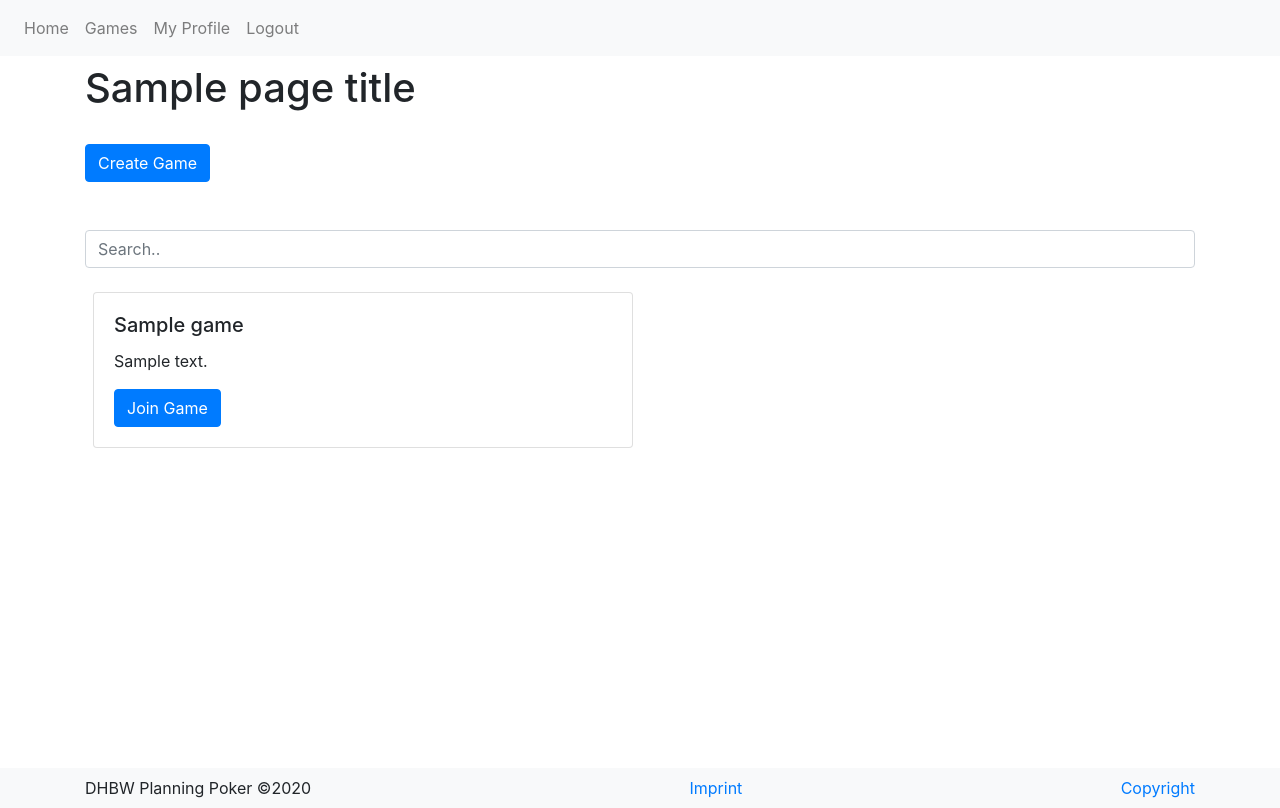
After one commit to Haiyn/dhbw-web-engineering-2, a PHP site: the page made by src/views/game-overview/game-overview.phtml in a window 1280 px wide. The commit adds this page. Run offline with PHP 8.4, Linux system fonts and the light colour scheme; the template is opened without the code that fills it: most values are stand-ins (such as "Sample title", 1, 10 or a date in 2020); some libraries are stand-ins or nearby versions.

Commit message:
working game overview added creator_id to games table other minor fixes

```diff
--- a/db/init.sql
+++ b/db/init.sql
@@ -12,6 +12,7 @@ CREATE TABLE IF NOT EXISTS users (
 );
 CREATE TABLE IF NOT EXISTS games (
     game_id VARCHAR(36) PRIMARY KEY,
+    creator_id VARCHAR(36) NOT NULL REFERENCES users (user_id),
     creation_date TIMESTAMP DEFAULT NOW(),
     title VARCHAR(32) NOT NULL,
     description VARCHAR(256) NOT NULL
--- a/src/components/core/Router.php
+++ b/src/components/core/Router.php
@@ -15,7 +15,7 @@ class Router extends InternalComponent
     private function transformViewNameToControllerName($viewName)
     {
         // If the url has '-' in it, convert it to CamelCase
-        // e.g.: event-overview --> EventOverview
+        // e.g.: game-overview --> GameOverview
         $parts = explode("-", $viewName);
         foreach ($parts as &$part) {
             $part = ucfirst(strtolower($part));
@@ -31,7 +31,7 @@ class Router extends InternalComponent
     private function transformPathToViewName($path)
     {
         // Cut the argument after the host to size
-        // e.g. localhost:8080/event-overview?someparam --> event-overview
+        // e.g. localhost:8080/game-overview?someparam --> game-overview
         $path = ltrim($path, "/");
         $path = trim($path);
         $path = explode("?", $path)[0];
--- a/src/controllers/GameCreateController.php
+++ b/src/controllers/GameCreateController.php
@@ -41,12 +41,17 @@ class GameCreateController extends Controller
      */
     private function createGame($data)
     {
+        if (isset($_SESSION["USER_ID"])) {
+            $data["creator_id"] = $_SESSION["USER_ID"];
+        }
+
         $game_validator = GameValidator::getInstance();
         try {
             $game_validator->validateGameCreateData($data);
         } catch (ValidatorException $exception) {
             $this->setError($exception->getMessage(), $exception->getParams());
         }
+
         $game = Game::getInstance();
         if (!$game->addGame($data)) {
             $this->setError("Game could not be created.");
--- /dev/null
+++ b/src/views/game-overview/game-overview.js
@@ -0,0 +1,17 @@
+$(document).ready(function () {
+    $('#game-overview-search').on('keyup', function () {
+        // Get the search value and put it to lower case
+        const value = $(this).val().toLowerCase();
+        // Filter all cards with the game-overview-filter class
+        $('.game-overview-filter').filter(function () {
+            // Get the title of the card
+            const title = this.querySelector('#game-overview-card-title');
+            if (title != null) {
+                // Toggle the visibility of the card based on the match of the title/ location
+                // and the searched value
+                const toggle = $(title).text().toLowerCase().indexOf(value) > -1;
+                $(this).toggle(toggle);
+            }
+        });
+    });
+});
--- /dev/null
+++ b/src/views/game-overview/game-overview.phtml
@@ -0,0 +1,36 @@
+<!DOCTYPE html>
+<html lang="en">
+<head>
+    <script type="text/javascript" src="/resources/assets/jquery/jquery.min.js"></script>
+    <script type="text/javascript" src="/resources/assets/jqueryui/jquery-ui.js"></script>
+    <?php include "{$_SERVER['DOCUMENT_ROOT']}/views/shared/shared.phtml" ?>
+    <script type="text/javascript" src="/views/game-overview/game-overview.js"></script>
+</head>
+<body>
+    <?php include "{$_SERVER['DOCUMENT_ROOT']}/views/shared/header/header.phtml" ?>
+    <div class="container min-vh-80">
+        <h1><?php if( isset($pageTitle)) echo($pageTitle)?></h1><br/>
+        <a id="game-overview-create-button" href="/game-create" class="btn btn-primary mb-5">Create Game</a>
+        <input id="game-overview-search" type="text" placeholder="Search.." class="form-control mb-3">
+
+        <div id="game-overview-cards" class="row">
+            <?php
+            if (isset($games)):
+                foreach ($games as $game) { ?>
+                    <div class="col-6 game-overview-filter">
+                        <div class="card m-2" style="width: 100%;">
+                            <div class="card-body">
+                                <h5 id="game-overview-card-title" class="card-title"><?=$game->title?></h5>
+                                <p id="game-overview-card-description" class="card-text"><?=$game->description?></p>
+                                <a href="/game-play?game_id=<?=$game->game_id?>" class="btn btn-primary">Join Game</a>
+                            </div>
+                        </div>
+                    </div>
+                <?php }
+            endif;
+            ?>
+        </div>
+    </div>
+    <?php include "{$_SERVER['DOCUMENT_ROOT']}/views/shared/footer/footer.phtml" ?>
+</body>
+<html>
--- a/src/views/shared/header/header.phtml
+++ b/src/views/shared/header/header.phtml
@@ -3,6 +3,7 @@
         <div class="collapse navbar-collapse" id="navbarNavAltMarkup">
             <div class="navbar-nav">
                 <a class="nav-item nav-link <?= strpos($_SERVER['REQUEST_URI'], "home") ? "active" : "" ?>" href="/home">Home</a>
+                <a class="nav-item nav-link <?= strpos($_SERVER['REQUEST_URI'], "home") ? "active" : "" ?>" href="/game-overview">Games</a>
                 <a class="nav-item nav-link" <?= strpos($_SERVER['REQUEST_URI'], "profile") ? "active" : "" ?> href="#">My Profile</a>
                 <a class="nav-item nav-link" href="/login?logout">Logout</a>
             </div>
--- a/src/views/shared/shared.phtml
+++ b/src/views/shared/shared.phtml
@@ -1,5 +1,5 @@
 <!-- Needed on every page -->
-<title><?= isset($pageTitle) ? $pageTitle : "Event Booking"?></title>
+<title><?= isset($pageTitle) ? $pageTitle : "Planning Poker"?></title>
 <meta name="viewport" content="width=device-width, initial-scale=1">
 <meta charset="utf-8">
 <script type="text/javascript" src="/resources/assets/bootstrap/js/bootstrap.min.js"></script>
```
Also changed, not shown: src/controllers/GameOverviewController.php (added, +44 -0 lines), src/models/Game.php (+18 -1 lines), src/models/Player.php (added, +43 -0 lines), src/views/home/home.phtml (+11 -2 lines).
